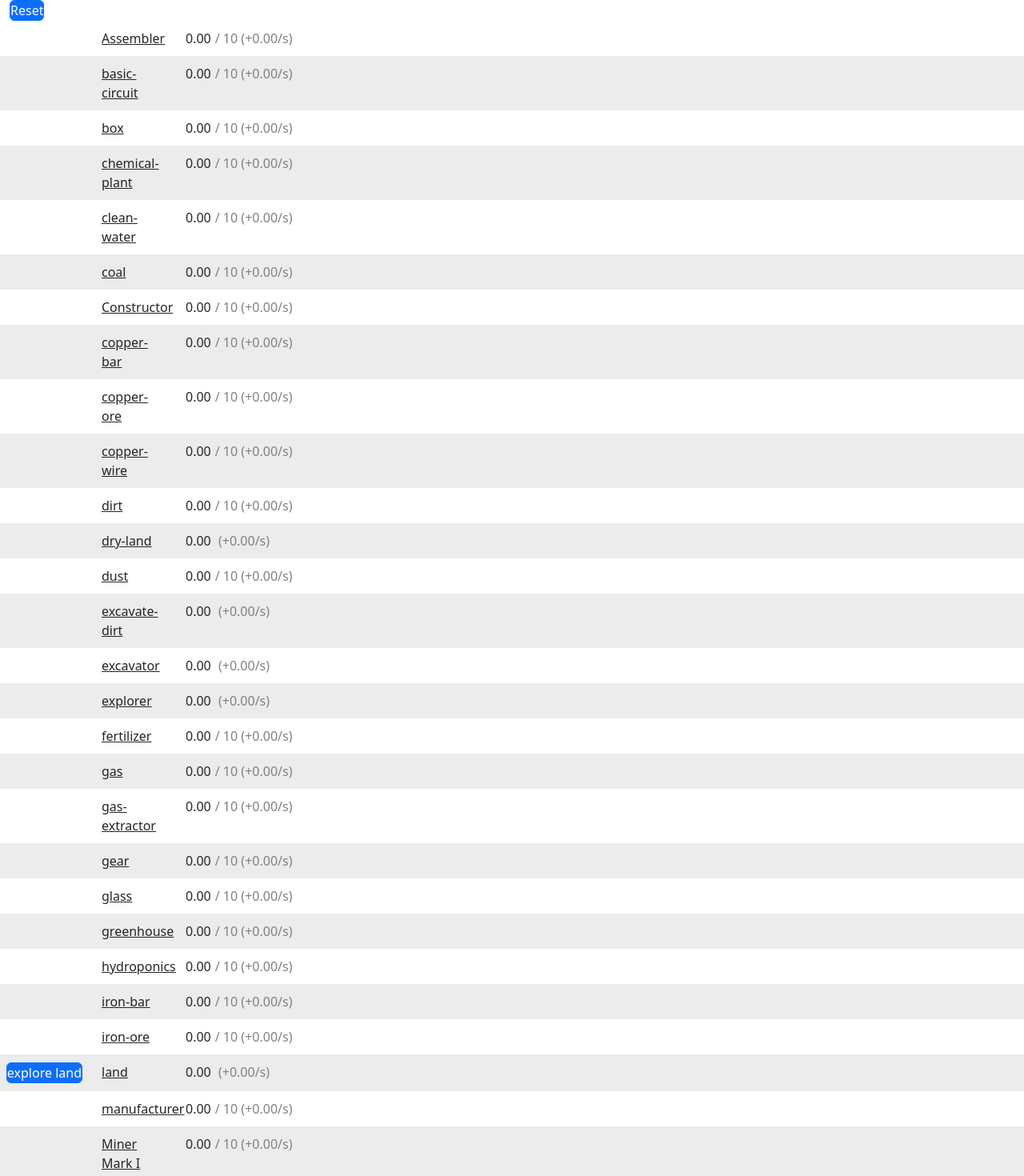
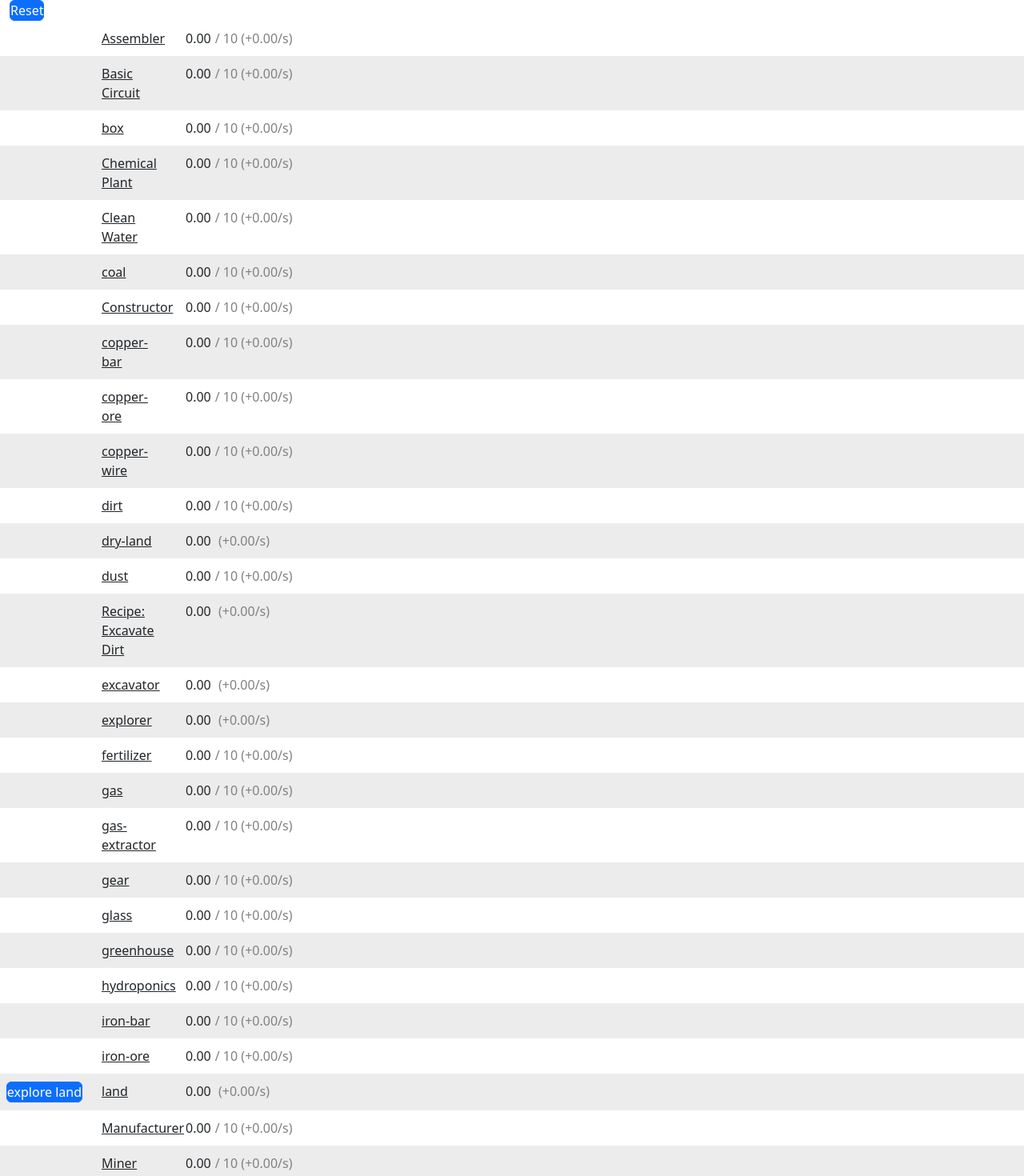
Before and after one commit to gcottrell13/idlefactorygame, a React app: page / in a window 1280 px wide. Shown: the top 1470 px of the page at 80% size. Built offline with nearby package versions, Linux system fonts and the light colour scheme.

Commit message:
display names

```diff
--- a/src/index.tsx
+++ b/src/index.tsx
@@ -46,7 +46,7 @@
     const assemblers = keys(assemblerCount).map(name => {
         const no = assemblerCount[name] ?? 0;
         const speedPer = GAME.assemblerSpeeds(name) / baseCraftTime;
-        let label = <span><span className={'assembler-count-name'}>{name} ({d(speedPer)}/s):</span> {no} ({d(speedPer * no)}/s)</span>;
+        let label = <span><span className={'assembler-count-name'}>{GAME.displayNames(name)} ({d(speedPer)}/s):</span> {no} ({d(speedPer * no)}/s)</span>;
         if (progress[name]) {
             label = <span>{label} {d(progress[name])}%</span>;
         }
@@ -63,20 +63,21 @@
 
     const speed = d(_.sum(keys(assemblerCount).map(key => GAME.assemblerSpeeds(key) * (assemblerCount[key] ?? 0) / baseCraftTime)));
 
-    const formatIngredients = _.toPairs(GAME.recipes(itemName)).filter(([_name, count]) => count > 0).map(
+    const recipe = GAME.recipes(itemName);
+    const formatIngredients = keys(recipe).map(name => [name, recipe[name]!] as const).filter(([_name, count]) => count > 0).map(
         ([name, count]) => (
             <tr key={name}>
-                <td className={'popover-ingredient-count'}>{count}</td><td>{name}</td>
+                <td className={'popover-ingredient-count'}>{count}</td><td>{GAME.displayNames(name)}</td>
             </tr>
         )
     );
 
-    const byproductOf = GAME.makesAsASideProduct(itemName);
-    const storageObjects = GAME.itemsCanBeStoreIn(itemName);
+    const byproductOf = GAME.makesAsASideProduct(itemName).map(GAME.displayNames);
+    const storageObjects = GAME.itemsCanBeStoreIn(itemName).map(GAME.displayNames);
 
     const storageValueIfContainer = GAME.storageSizes(itemName);
 
-    const byproducts = _.uniq(GAME.sideProducts(itemName).flatMap(x => keys(x))).filter(x => x != itemName).join(', ');
+    const byproducts = _.uniq(GAME.sideProducts(itemName).flatMap(x => keys(x))).filter(x => x != itemName).map(GAME.displayNames).join(', ');
 
     const maxValue = calculateStorage(itemName as Items, storage);
 
@@ -85,7 +86,7 @@
     const tooltip = (props: any) => (
         <Popover id="" {...props}>
             <Popover.Header>
-                {GAME.displayNames(itemName)} - {baseCraftTime}s
+                {GAME.displayNames(itemName)}
                 <div className={'storage-options'}>
                     Stored in: {storageObjects.join(', ')}
                 </div>
@@ -105,7 +106,7 @@
                 }
             </Popover.Header>
             <Popover.Body>
-                Made in: {GAME.requiredBuildings(itemName).join(', ')}
+                Made in: {GAME.requiredBuildings(itemName).map(GAME.displayNames).join(', ')}
                 {
                     formatIngredients.length > 0 ? (
                         <div className={'ingredient-list'}>
--- a/src/values.ts
+++ b/src/values.ts
@@ -77,6 +77,12 @@
     'miner-mk1': 'Miner Mark I',
     'smelter-mk1': 'Smelter',
     'smelter-mk2': 'Foundry',
+    'basic-circuit': 'Basic Circuit',
+    'chemical-plant': 'Chemical Plant',
+    'excavate-dirt': 'Recipe: Excavate Dirt',
+    'manufacturer': 'Manufacturer',
+    'rocky-land': 'Rocky Land',
+    'clean-water': 'Clean Water',
 };
 
 export type Items = keyof typeof timePerRecipe;
@@ -380,7 +386,7 @@
 const ex = {
     assemblerSpeeds: (item: Items): number => (assemblerSpeeds as SMap<number>)[item] ?? 0,
     byHandVerbs: (item: Items): string => byHandVerbs[item] ?? 'make',
-    displayNames: (item: Items): string => displayNames[item] ?? item,
+    displayNames: (item: Items | 'by-hand'): string => item === 'by-hand' ? 'By Hand' : displayNames[item] ?? item,
     hideOnBuy: (item: Items): boolean => hideOnBuy.includes(item),
     itemsCanBeStoreIn: (item: Items): Items[] => itemsCanBeStoreIn[item] ?? [],
     recipeScaleFactor: (item: Items): number => recipeScaleFactor[item] ?? 1.0,
```
